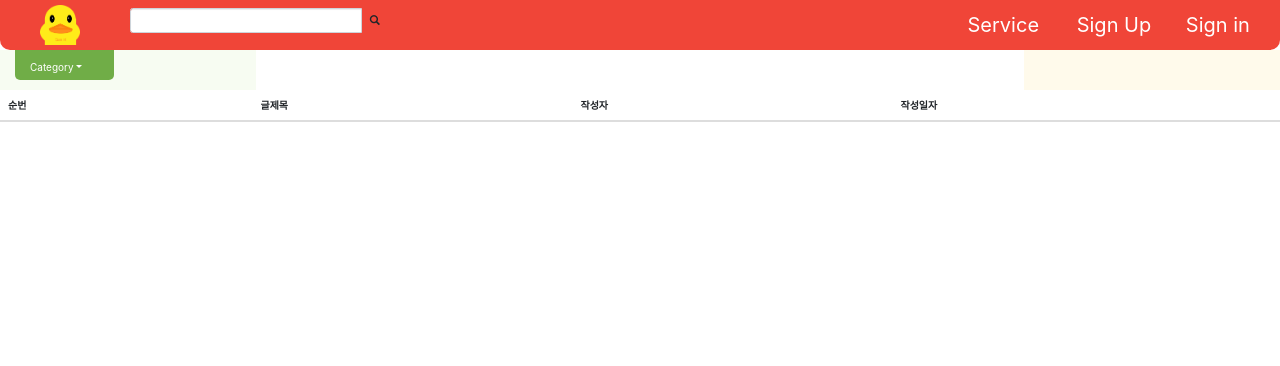
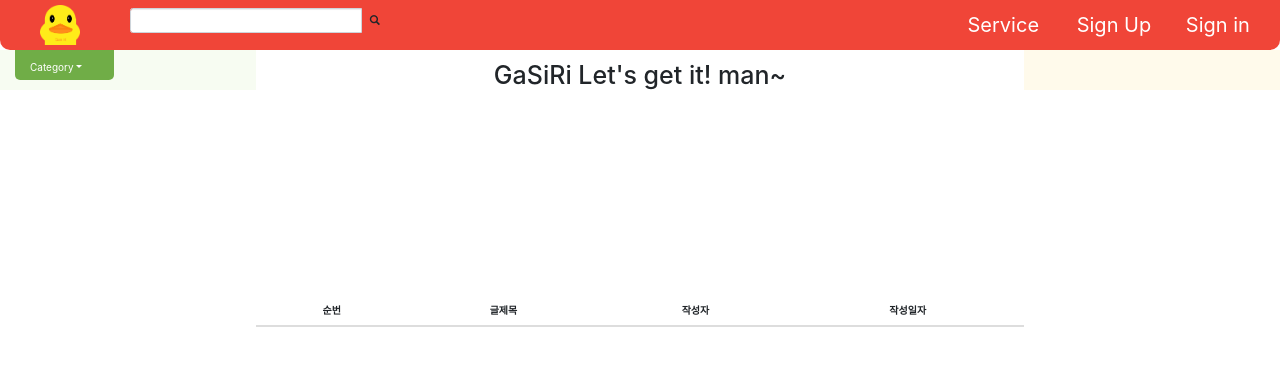
Before and after one commit to seung-gyu-kim/LikeLion_GASILI_Project, a Django app: page /board/ in a window 1280 px wide. Shown: the top 366 px of the page. Run offline with Django 3.2, Linux system fonts and the light colour scheme; lists and menus that the app fills with data are empty; some libraries are stand-ins or nearby versions; some web fonts are replaced.

Commit message:
make frame 2

```diff
--- a/board/templates/board.html
+++ b/board/templates/board.html
@@ -1,13 +1,16 @@
 {% extends 'base.html' %}
 
-<div class="container">
+
     {% block content %}
 
     <link rel="stylesheet" href="https://stackpath.bootstrapcdn.com/bootstrap/4.3.1/css/bootstrap.min.css" integrity="sha384-ggOyR0iXCbMQv3Xipma34MD+dH/1fQ784/j6cY/iJTQUOhcWr7x9JvoRxT2MZw1T" crossorigin="anonymous">
 
+    <h1 style="text-align: center;">GaSiRi Let's get it! man~</h1>
+
+    <div style="padding-top: 200px;">
     <table class="table table-hover">
         <thead>
-        <tr>
+        <tr style="text-align: center;">
             <th scope="col">순번</th>
             <th scope="col">글제목</th>
             <th scope="col">작성자</th>
@@ -25,6 +28,5 @@
         {%endfor%}
         </tbody>
     </table>
-
+    </div>
     {% endblock %}
-</div>
--- a/gasili/settings.py
+++ b/gasili/settings.py
@@ -132,5 +132,3 @@ MEDIA_URL = '/media/'
 STATICFILES_DIRS = [
     os.path.join(BASE_DIR, 'home', 'static')
 ]
-
-STATIC_ROOT = os.path.join(BASE_DIR, 'static')
--- a/gasili/templates/base.html
+++ b/gasili/templates/base.html
@@ -208,10 +208,12 @@
     </div>
 </div>
 
-<div class="containerbody"></div>
-<div class="containerright" style="height:40px;"></div>
+<div class="containerbody">
     {% block content %}
     {% endblock %}
+</div>
+<div class="containerright" style="height:40px;"></div>
+
 </body>
 
 </html>
```
